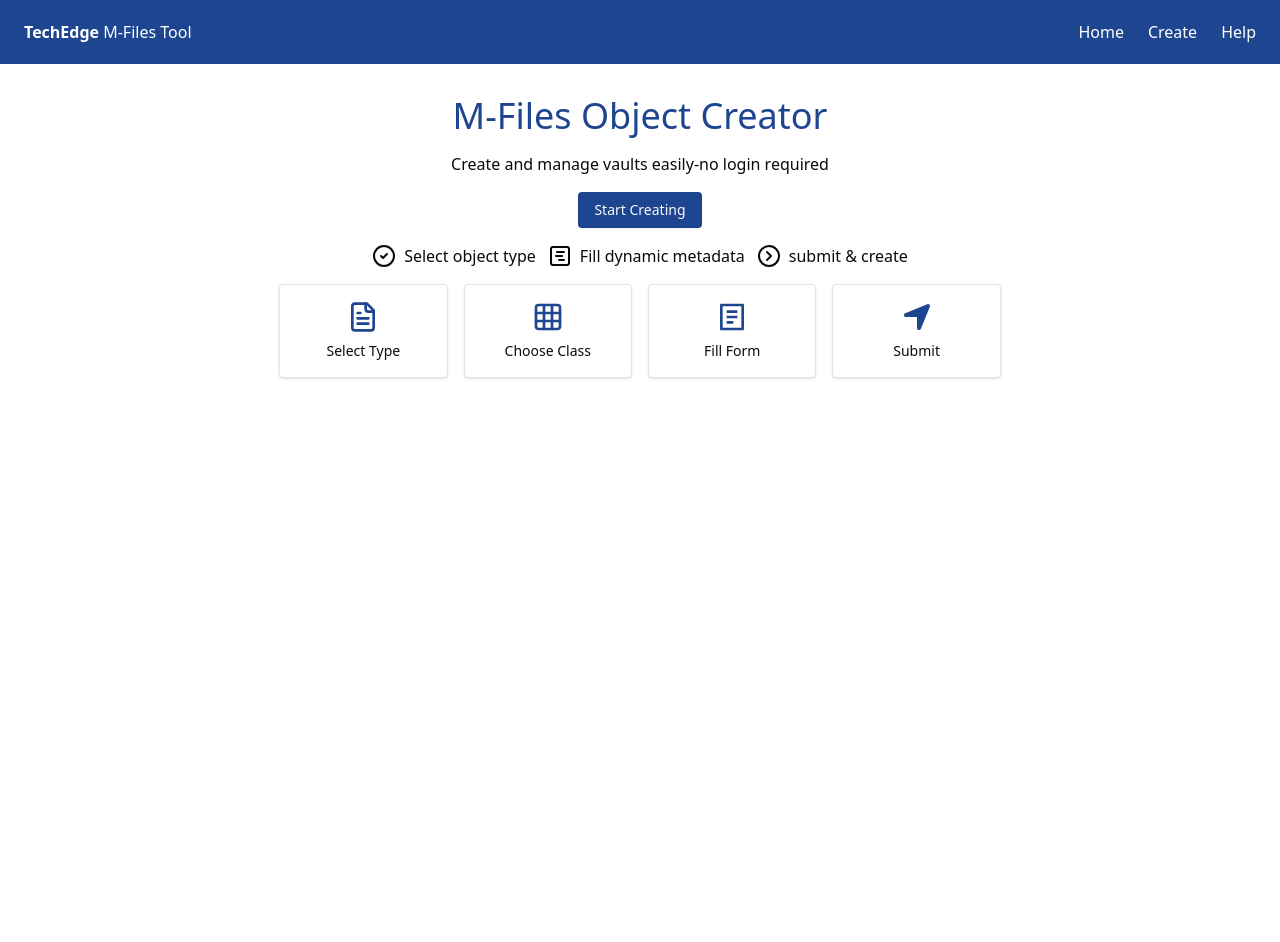
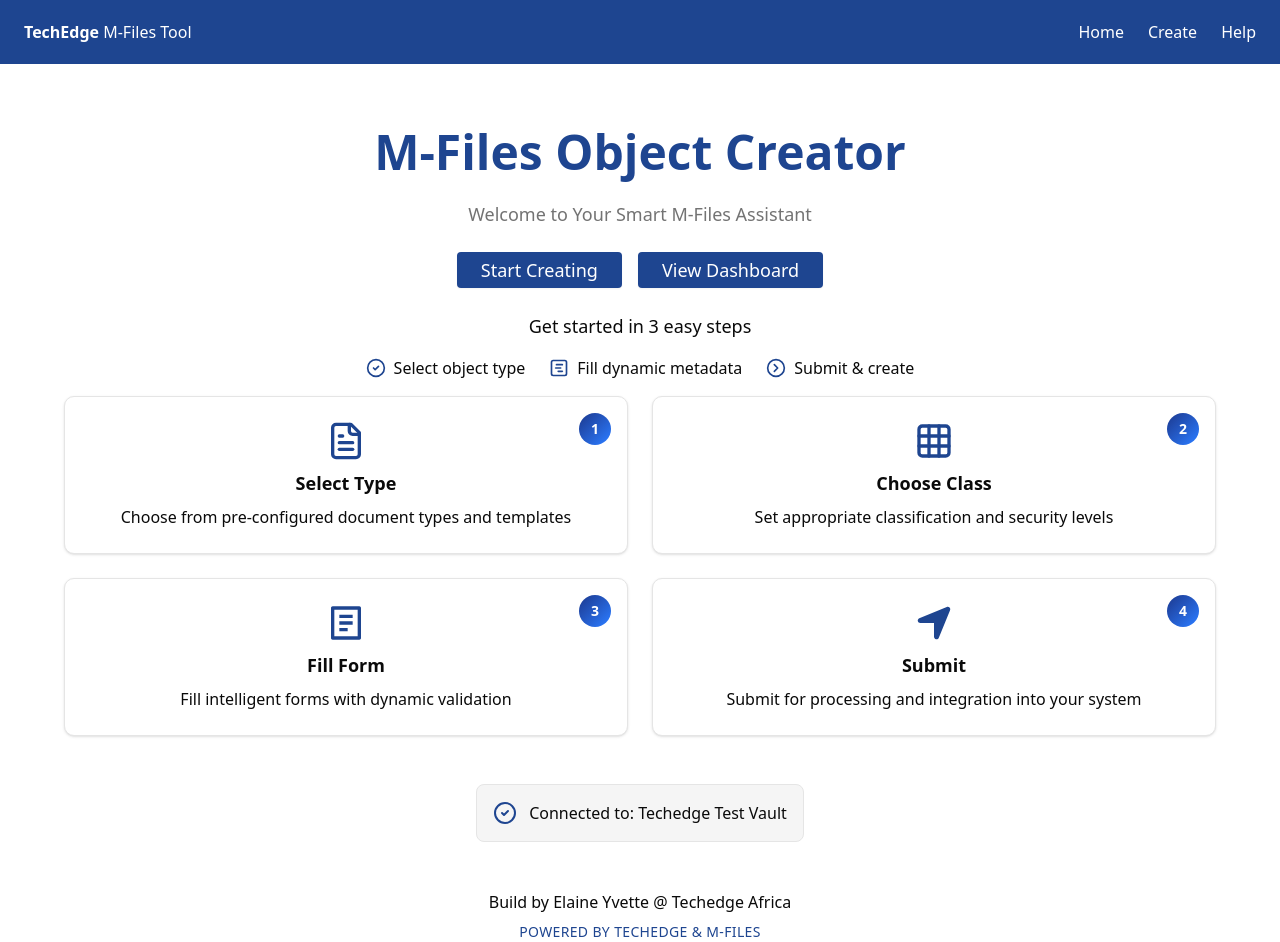
Before and after one commit to TechedgeHub/MFiles-TechedgeClient, a React (Vite) app: page / in a window 1280 px wide. Before the commit the page ends 800 px from the top, so only its background shows below. Built offline with nearby package versions, Linux system fonts and the light colour scheme.

Commit message:
feat:homepage content resposive, changed card layout adde steps to showcase user flow

```diff
--- a/src/pages/Homepage.jsx
+++ b/src/pages/Homepage.jsx
@@ -15,11 +15,17 @@ import { Card, CardContent } from "@/components/ui/card";
 import { FaLocationArrow } from "react-icons/fa6";
 import { RiFileList2Line } from "react-icons/ri";
 
-const StepsCard = ({ icon: Icon, label }) => (
-  <Card className="flex flex-col items-center justify-center p-4 gap-2 shadow-sm hover:shadow-md transition">
-    <CardContent className="flex flex-col items-center justify-center ">
-      <Icon className="w-8 h-8 text-primary" />
-      <p className="text-sm font-medium mt-2 text-center">{label}</p>
+// Reusable card component for displaying object creation steps with an icon and label
+const StepsCard = ({ icon: Icon, label, description, step }) => (
+  <Card className="relative flex flex-col items-center justify-center p-6 gap-4 shadow-sm hover:shadow-lg transition-shadow duration-300 rounded-lg">
+    <div className="absolute top-4 right-4 w-8 h-8 rounded-full bg-gradient-to-br from-blue-900 to-blue-500 flex items-center justify-center text-white font-bold text-sm select-none z-10">
+      {step}
+    </div>
+    <CardContent className="flex flex-col items-center justify-center gap-2 p-0 ">
+      <Icon className="w-10 h-10 text-primary" />
+      <p className="text-lg font-semibold text-center">{label}</p>
+      <p className="text-center">{description}</p>
+      {/* <span>{description}</span> */}
     </CardContent>
   </Card>
 );
@@ -29,45 +35,83 @@ const Homepage = () => {
     <>
       {" "}
       <Navbar />
-      <div className="flex flex-col gap-4 items-center py-8">
-        <h2 className="text-sbold text-4xl text-primary">
+      <div className="h-screen flex flex-col gap-4 items-center py-8 mt-8 px-8">
+        <div className="w-full px-4 sm:px-8 md:px-12 max-w-6xl mx-auto text-center space-y-6">
+          <h2 className="font-bold text-3xl sm:text-4xl md:text-5xl text-primary">
             M-Files Object Creator
           </h2>
-        <p>Create and manage vaults easily-no login required</p>
 
-        <Button>Start Creating</Button>
-        <div className="gap-3">
-          <ul className="flex gap-3">
-            <li className="flex gap-2">
-              {" "}
-              <span>
-                {" "}
-                <CircleCheck />
-              </span>{" "}
-              Select object type
+          <p className="text-muted-foreground text-base sm:text-lg max-w-2xl mx-auto">
+            Welcome to Your Smart M-Files Assistant
+          </p>
+
+          <div className="flex flex-col sm:flex-row gap-4 sm:justify-center">
+            <Button className="text-white text-base sm:text-lg px-6 py-4">
+              Start Creating
+            </Button>
+            <Button className="text-white text-base sm:text-lg px-6 py-4">
+              View Dashboard
+            </Button>
+          </div>
+
+          <div>
+            <h3 className="text-base sm:text-lg font-medium mt-6">
+              Get started in 3 easy steps
+            </h3>
+            <ul className="flex flex-col sm:flex-row justify-center items-center gap-4 sm:gap-6 mt-4 text-sm sm:text-base">
+              <li className="flex items-center gap-2">
+                <CircleCheck className="text-primary w-5 h-5" />
+                <span>Select object type</span>
               </li>
-            <li className="flex gap-2">
-              {" "}
-              <span>
-                {" "}
-                <SquareChartGantt />
-              </span>
-              Fill dynamic metadata
+              <li className="flex items-center gap-2">
+                <SquareChartGantt className="text-primary w-5 h-5" />
+                <span>Fill dynamic metadata</span>
               </li>
-            <li className="flex gap-2">
-              <span>
-                {" "}
-                <CircleChevronRight />
-              </span>
-              submit & create
+              <li className="flex items-center gap-2">
+                <CircleChevronRight className="text-primary w-5 h-5" />
+                <span>Submit & create</span>
               </li>
             </ul>
           </div>
-        <div className="grid grid-cols-1 sm:grid-cols-2 lg:grid-cols-4 gap-4">
-          <StepsCard icon={FileText} label="Select Type" />
-          <StepsCard icon={Grid3X3Icon} label="Choose Class" />
-          <StepsCard icon={RiFileList2Line} label="Fill Form" />
-          <StepsCard icon={FaLocationArrow} label="Submit" />
+        </div>
+
+        <div className="grid grid-cols-1 sm:grid-cols-2 gap-6 max-w-6xl w-full">
+          <StepsCard
+            icon={FileText}
+            label="Select Type"
+            description="Choose from pre-configured document types and templates"
+            step="1"
+          />
+          <StepsCard
+            icon={Grid3X3Icon}
+            label="Choose Class"
+            description="Set appropriate classification and security levels"
+            step="2"
+          />
+          <StepsCard
+            icon={RiFileList2Line}
+            label="Fill Form"
+            description="Fill intelligent forms with dynamic validation"
+            step="3"
+          />
+          <StepsCard
+            icon={FaLocationArrow}
+            label="Submit"
+            description="Submit for processing and integration into your system"
+            step="4"
+          />
+        </div>
+        <div className="flex gap-3 border bg-secondary p-4 rounded-md mt-8">
+          <CircleCheck className="text-primary" />
+          <p>
+            Connected to: <span>Techedge Test Vault</span>
+          </p>
+        </div>
+        <div className="mt-8 text-center">
+          <p className="mb-2">Build by Elaine Yvette @ Techedge Africa</p>
+          <p className="text-sm text-primary font-medium text-center uppercase tracking-wide">
+            Powered by Techedge & M-Files
+          </p>
         </div>
       </div>
     </>
```
Lines whose indentation alone changed are shown as unchanged.
